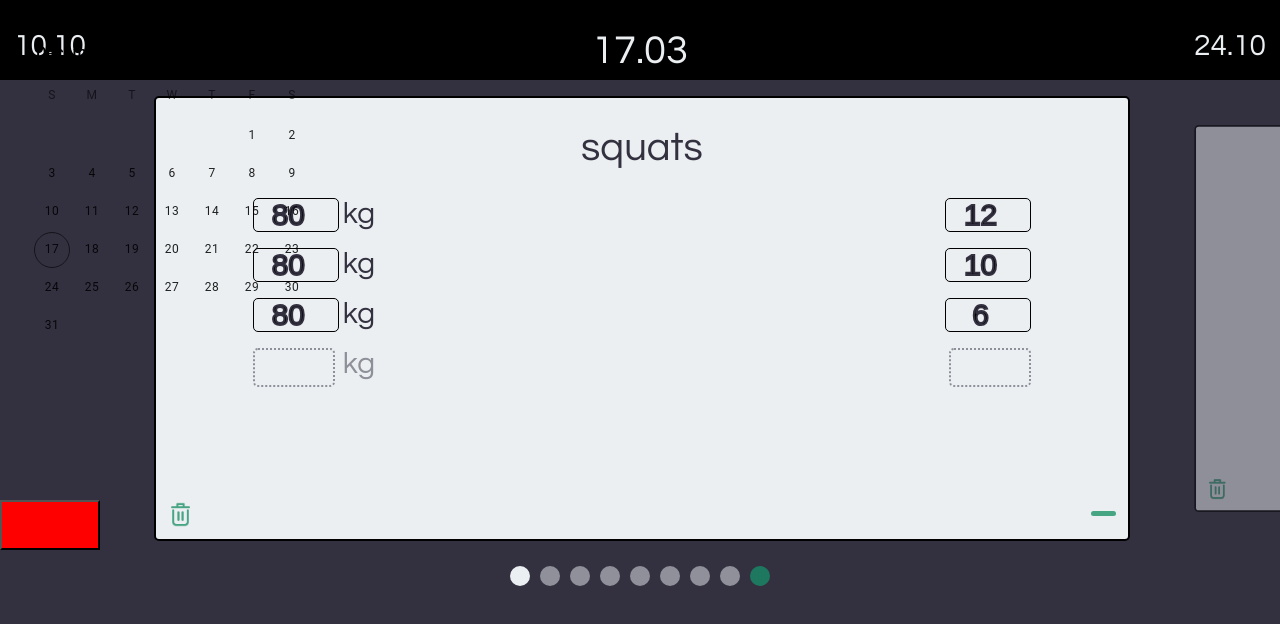
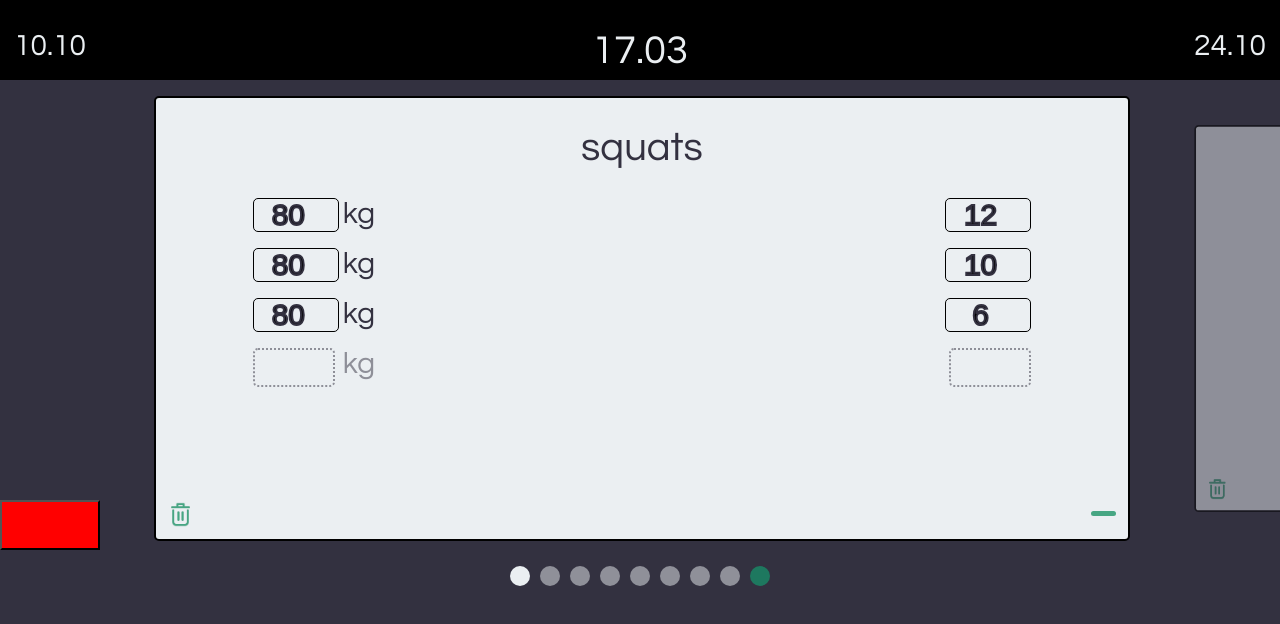
Before and after one commit to HaCK3R322/TrainingTracker-frontend, a React (Create React App) app: page /training in a window 1280 px wide. Shown: the top 624 px of the page. Built offline with nearby package versions, Linux system fonts and the light colour scheme.

Commit message:
some changes idk

```diff
--- a/package.json
+++ b/package.json
@@ -7,6 +7,7 @@
     "@emotion/styled": "^11.11.0",
     "@mui/material": "^5.15.0",
     "@mui/styled-engine-sc": "^6.0.0-alpha.8",
+    "@mui/styles": "^5.15.0",
     "@mui/x-date-pickers": "^6.18.5",
     "@testing-library/jest-dom": "^5.17.0",
     "@testing-library/react": "^13.4.0",
--- a/src/components/trainingpage/TrainingPage.jsx
+++ b/src/components/trainingpage/TrainingPage.jsx
@@ -6,6 +6,11 @@ import '../../style/motion-framer-wrapper.css'
 import '../../style/trainingpage/exercisecard.css'
 import '../../style/trainingpage/exercisecardsswiperpagination.css'
 import TrainingPageHeader from "./TrainingPageHeader";
+import {DateCalendar, LocalizationProvider} from "@mui/x-date-pickers";
+import {AdapterDayjs} from "@mui/x-date-pickers/AdapterDayjs";
+import React, {useState} from "react";
+import {createTheme, ThemeProvider, useTheme} from "@mui/material";
+import {makeStyles} from "@mui/styles";
 
 
 const cardsDataInitial = [
@@ -52,6 +57,16 @@ const cardsDataInitial = [
 ]
 
 const TrainingPage = () => {
+    const [isCalendarVisible, setIsCalendarVisible] = useState(false);
+
+    const calendarTheme = createTheme({
+        typography: {
+            fontFamily: `'Questrial', sans-serif`,
+            fontSize: "100px",
+            color: "white"
+        }
+    })
+
     return (
         <motion.div
             initial={{x: "100%"}}
@@ -72,13 +87,64 @@ const TrainingPage = () => {
             <div className={"motion-framer-wrapper"}   key="TrainingPage-Wrapper">
                 <div className={"training-tracker-theme"}>
                     <div className={"background-div"}>
+                        <motion.div
+                            animate={isCalendarVisible
+                                ? {top: "0"} :
+                                {top: "-334px"}
+                            }
 
-                        <TrainingPageHeader />
+                            style={{
+                                position: "absolute",
+                                width: "100%",
+                                height: "100%"
+                            }}
+                        >
+                            <div style={{
+                                position: "absolute",
+                                left: "50%",
+                                transform: "translate(-50%, 0)",
+                                backgroundColor: "black",
+                                width: "100%",
+                                height: "334px"
+                            }}>
+                                <ThemeProvider theme={calendarTheme}>
+                                    <LocalizationProvider dateAdapter={AdapterDayjs}>
+                                        <DateCalendar sx={{color: "white"}} />
+                                    </LocalizationProvider>
+                                </ThemeProvider>
+                            </div>
+                        </motion.div>
 
-                        <div className={"scroller-div"}>
-                            <ExerciseCardsSwiper cardsData={cardsDataInitial}/>
-                        </div>
+                        <motion.div
+                            animate={isCalendarVisible
+                                ? {top: "334px"} :
+                                {top: "0px"}
+                            }
 
+                            style={{
+                                position: "absolute",
+                                width: "100%",
+                                height: "100%"
+                            }}
+                        >
+                            <TrainingPageHeader />
+
+                            <div className={"scroller-div"}>
+                                <ExerciseCardsSwiper cardsData={cardsDataInitial}/>
+                            </div>
+                        </motion.div>
+
+
+                        <button onClick={() => {setIsCalendarVisible(!isCalendarVisible)}}
+                                style={{
+                                    width: "100px",
+                                    height: "50px",
+                                    backgroundColor: "red",
+                                    top: "500px",
+                                    position: "absolute",
+                                    zIndex: 5
+                                }}
+                        />
                     </div>
                 </div>
             </div>
--- a/src/components/trainingpage/TrainingPageHeader.jsx
+++ b/src/components/trainingpage/TrainingPageHeader.jsx
@@ -8,14 +8,10 @@ const TrainingPageHeader = () => {
     const [prevDayExists, setPrevDayExists] = useState(true);
     const [nextDayExists, setNextDayExists] = useState(true);
 
-    const [menuOpen, setMenuOpen] = useState(false);
 
-    const [visibleCalendar, setVisibleCalendar] = useState(true);
 
     return (
-        <div className={"training-tracker-theme"}>
-            <div className={"header"}>
-
+        <motion.div className={"header"}>
             {prevDayExists &&
                 <div className={"previous-day"}>
                     10.10
@@ -33,41 +29,7 @@ const TrainingPageHeader = () => {
                 :
                 <div className={"new-day"} />
             }
-            </div>
-
-            <motion.div
-                animate={visibleCalendar ? {
-                    width: "0%",
-                    height: "0%"
-                } : {
-                    width: "400px",
-                    height: "400px"
-                }}
-
-                style={{
-                    position: "absolute",
-                    border: "2px solid black",
-                    borderRadius: "5px",
-                    zIndex: 5,
-                    backgroundColor: "var(--second-color)",
-                    left: "10px",
-                    top: "20px"
-                }}
-            >
-                <LocalizationProvider dateAdapter={AdapterDayjs}>
-                    <DateCalendar  />
-                </LocalizationProvider>
         </motion.div>
-
-            <button onClick={() => {setVisibleCalendar(!visibleCalendar)}} style={{
-                width: "100px",
-                height: "50px",
-                backgroundColor: "red",
-                top: "500px",
-                position: "absolute",
-                zIndex: 5
-            }}/>
-        </div>
     );
 };
 
--- a/src/style/trainingpage/trainingpage.css
+++ b/src/style/trainingpage/trainingpage.css
@@ -7,10 +7,6 @@ body {
     overflow: hidden;
 
     background-color: var(--main-color);
-}
-
-button {
-    color: var(--main-color)
 }
 
 .background-div {
```
Also changed, not shown: 1 other file (tests, documents, lock files or other folders). Lines whose indentation alone changed are shown as unchanged.
